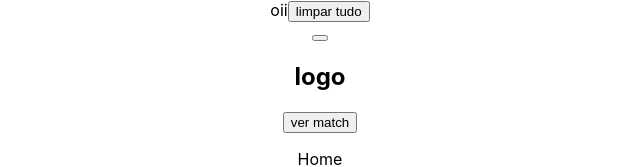
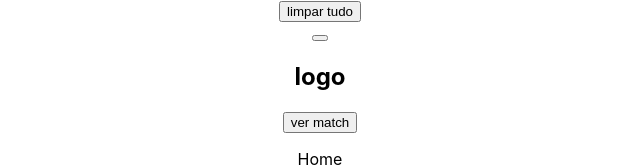
Before and after one commit to future4code/Nicole-Zolnier, a React (Create React App) app in the folder semana9/astromatch/: page / in a window 1280 px wide. Shown: the top 167 px of the page, without its empty margins (320-960 px from the left). Built offline with nearby package versions, Linux system fonts and the light colour scheme; no server answers.

Commit message:
funcoes finalizadas creio eu

```diff
--- a/semana9/astromatch/src/components/ClearAll.js
+++ b/semana9/astromatch/src/components/ClearAll.js
@@ -16,7 +16,6 @@ function ClearAll() {
 
     return (
       <div>
-          oii
         <button onClick={clearAll}>limpar tudo</button>
       </div>
     );
--- a/semana9/astromatch/src/components/Home/Home.js
+++ b/semana9/astromatch/src/components/Home/Home.js
@@ -27,7 +27,6 @@ function Home() {
         choice: answer
     }
 
-
     axios.post(`${baseUrl}/choose-person`, body).then((res) => {
       getProfile()
     }).catch((err) => {
```
